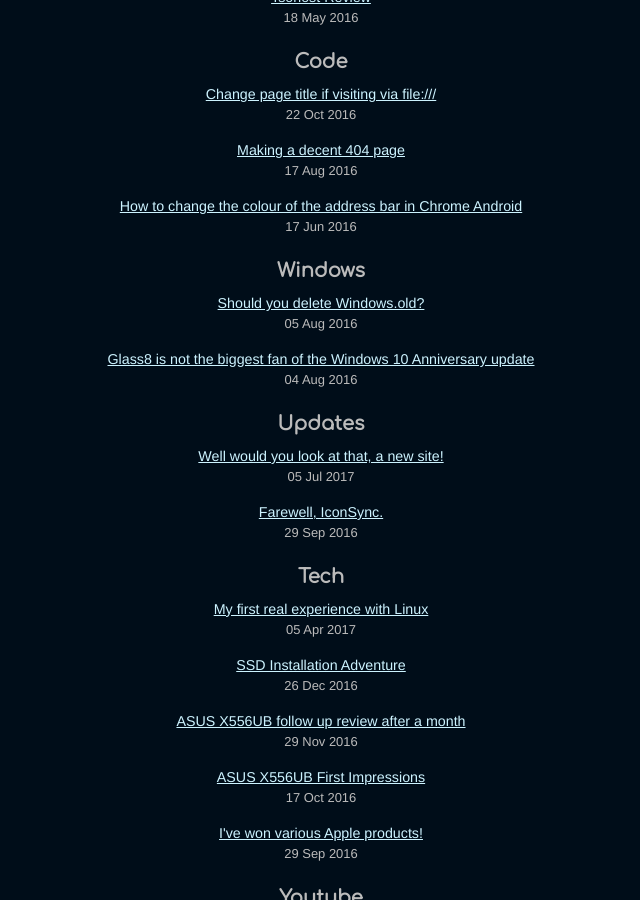
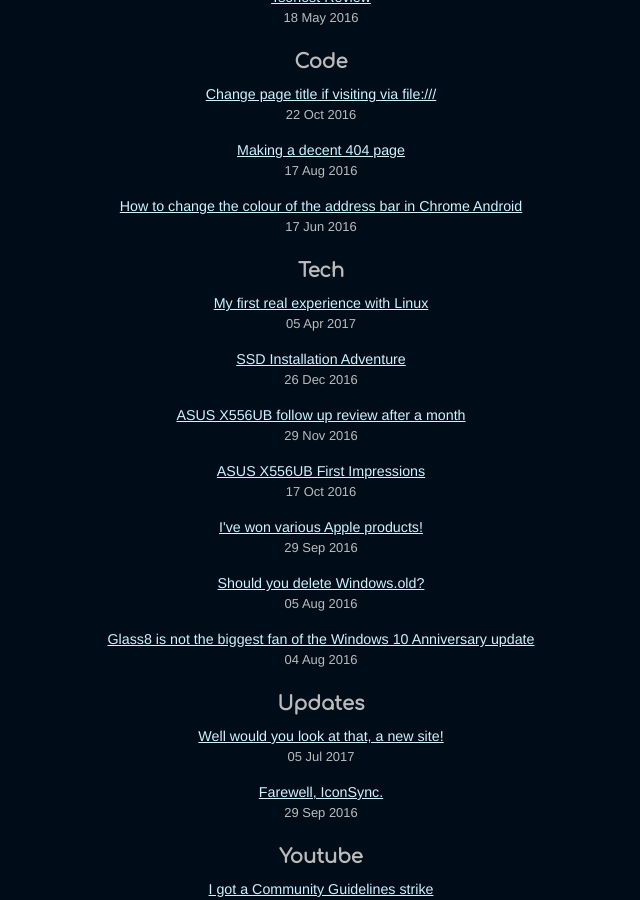
Before and after one commit to tomfishemoji/tomfishemoji.github.io, a Jekyll site: the page built from archive.html, in a window 1280 px wide and 900 px high, scrolled down 1016 px. Shown: the whole window, without its empty margins (319-959 px from the left). Built offline with Jekyll 4.4.1, drawn with Linux system fonts in a browser that asks for light colours.

Commit message:
Windows --> Tech

```diff
--- a/_posts/2016-08-04-Glass8-Windows-10.md
+++ b/_posts/2016-08-04-Glass8-Windows-10.md
@@ -1,7 +1,7 @@
 ---
 layout: post
 title: Glass8 is not the biggest fan of the Windows 10 Anniversary update
-category: windows
+category: tech
 medium: https://blog.dnomaid.co.uk/glass8-isnt-the-biggest-fan-of-the-windows-10-anniversary-update-92a00350fbc2
 image: window.jpeg
 ---
--- a/_posts/2016-08-05-Should-you-delete-Windows-old.md
+++ b/_posts/2016-08-05-Should-you-delete-Windows-old.md
@@ -1,7 +1,7 @@
 ---
 layout: post
 title: Should you delete Windows.old?
-category: windows
+category: tech
 medium: https://blog.dnomaid.co.uk/should-you-delete-windows-old-a51bd3999deb
 ---
 
```
